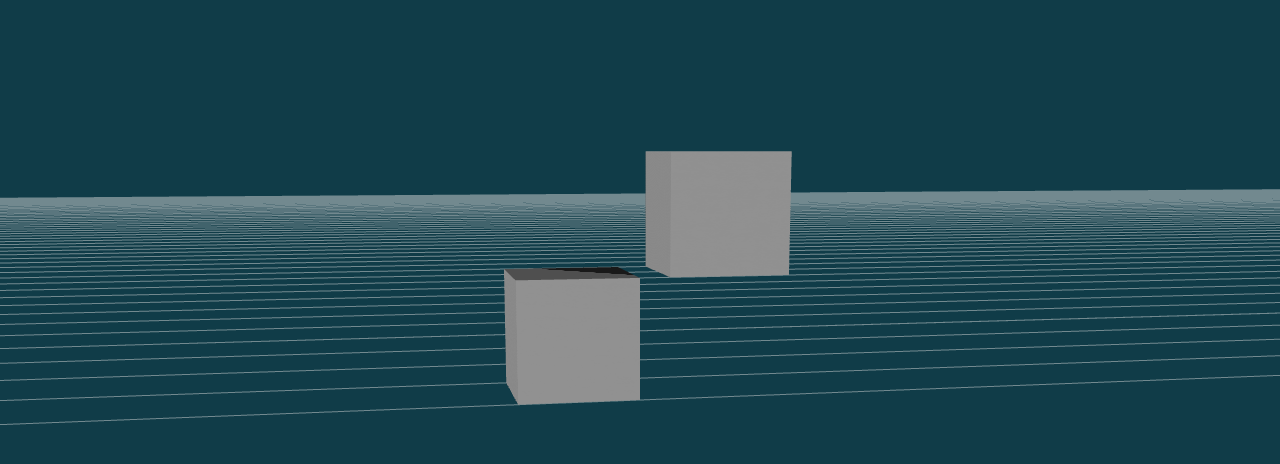
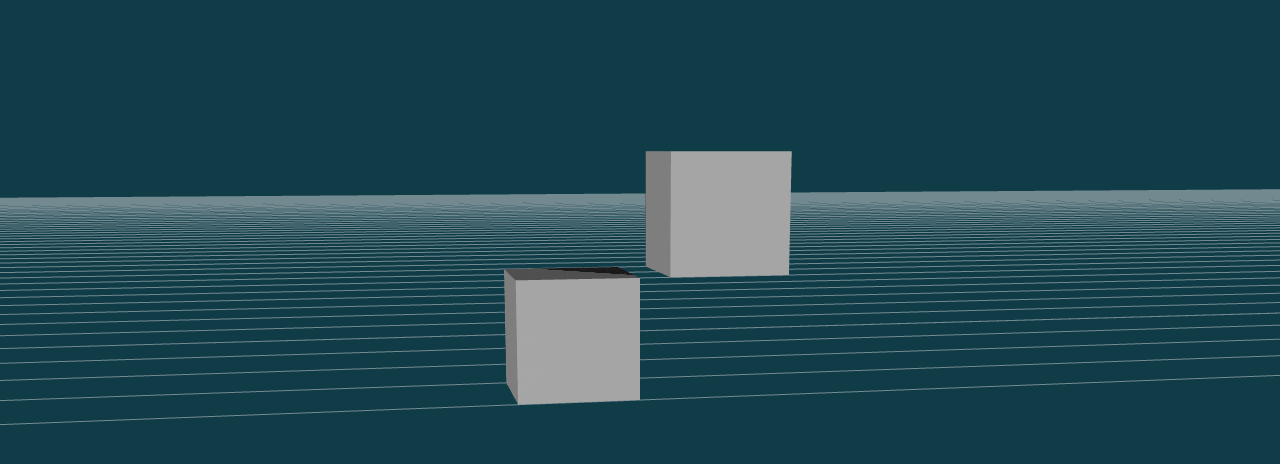
Before and after one commit to trenc/klee.js, a website: page example/dragging-on-level.html in a window 1280 px wide. Drawn offline with nearby package versions, Linux system fonts and the light colour scheme; animation ran at ten frames a second.

Commit message:
docs: place light sources closer together

```diff
--- a/example/dragging-on-level.html
+++ b/example/dragging-on-level.html
@@ -87,7 +87,7 @@
 								color: '#ffffff',
 								castShadow: true,
 								shadow: { mapSize: { x: 2048, y: 2048 } }, // INFO: x,y instead of width, height
-								position: { x: -30, y: 30, z: 30 }
+								position: { x: 0, y: 30, z: 30 }
 							}
 						}
 					];
```
Also changed, not shown: example/gltf-loader.html (+1 -1 lines), example/textures.html (+1 -1 lines).
